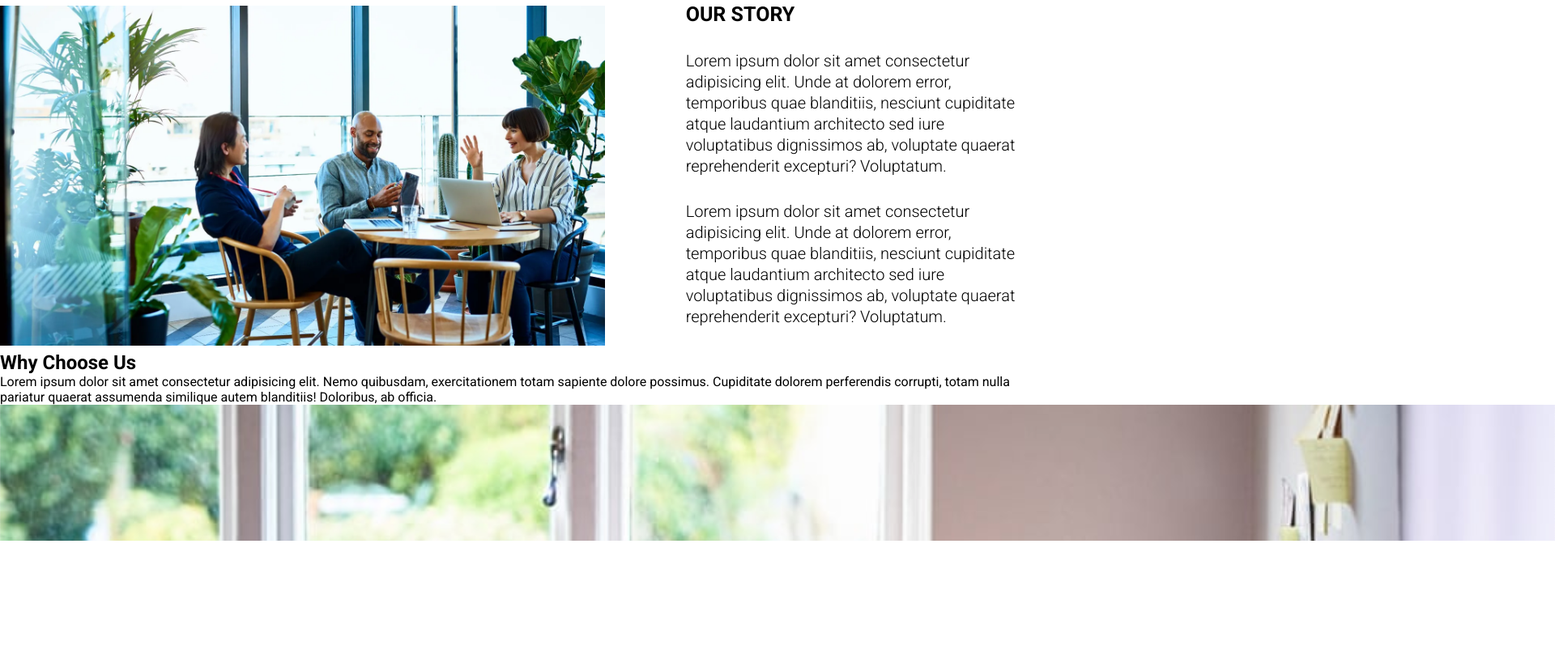
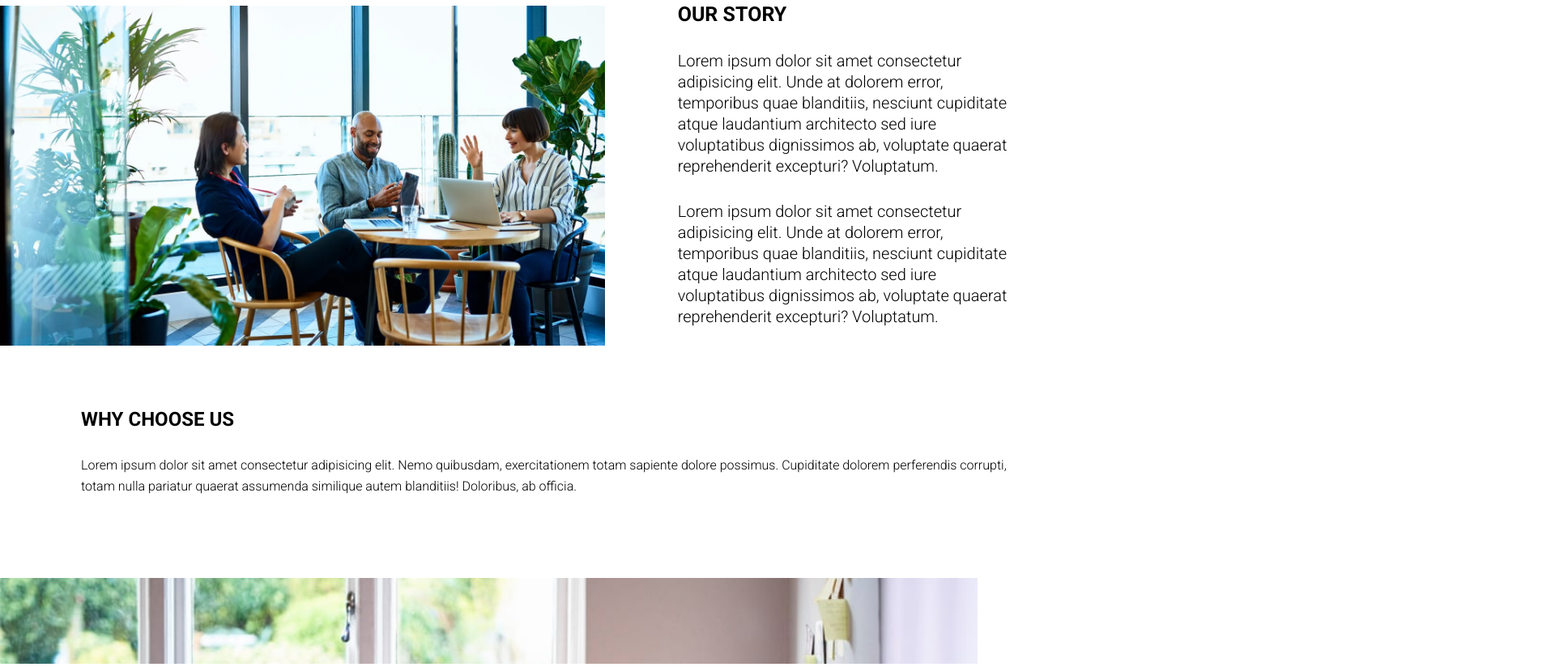
Before and after one commit to ArtiShalaa/Simple-html-css-webpage, a plain HTML site: page index.html in a window 1280 px wide. Shown: the part 1724-2548 px from the top of the page at 81% size, 1920 px wide, since content can reach past the window. Before the commit the page ends 2396 px from the top, so only its background shows below. Drawn offline with Linux system fonts and the light colour scheme.

Commit message:
new update

```diff
--- a/assets/css/style.css
+++ b/assets/css/style.css
@@ -144,7 +144,7 @@ ul li{
     background-size: 50% auto;
     background-position-x: left;
     margin-top: 200px;
-    margin-right: 100px;
+    margin-right: 90px;
   }
   .about h3{
       display: flex;
@@ -166,8 +166,26 @@ ul li{
       line-height: 26px;
        margin-bottom: 30px;
       font-size: 20px;
-  }
-  .us{
-
 
   }
+ .us{
+     display: flex;
+     flex-direction:column;
+
+ }
+ .us img{
+     margin-top: 100px;
+     max-width: 1207px;
+ }
+ .us h2{
+     margin-top: 70px;
+     margin-left: 100px;
+     text-transform: uppercase;
+     font-weight: 900;
+ }
+ .us p{
+     margin-left: 100px;
+     margin-top: 30px;
+     font-weight: 300;
+     line-height: 26px;
+ }
```
Also changed, not shown: index.html (+6 -4 lines).
